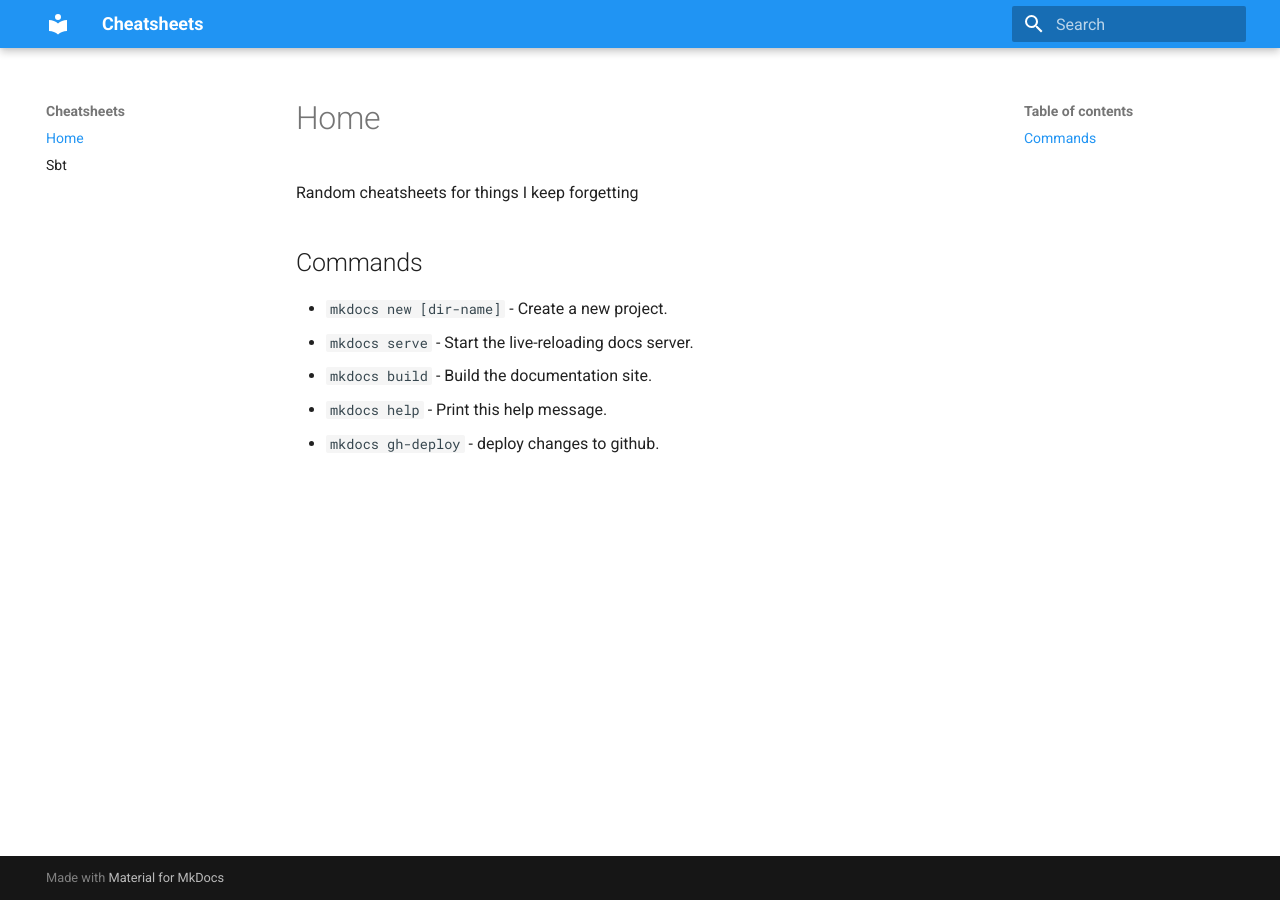
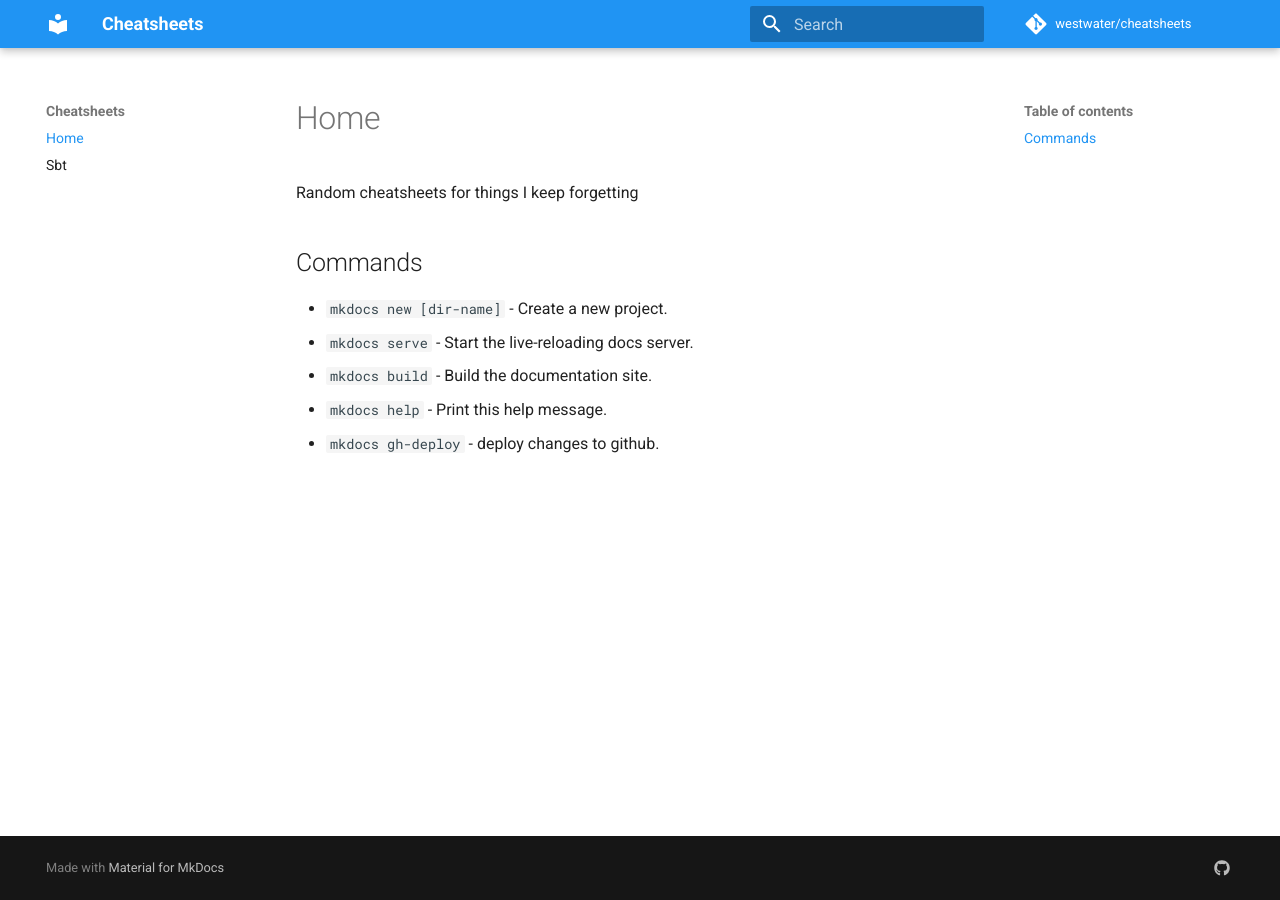
Before and after one commit to westwater/cheatsheets, an MkDocs documentation site: the page built from docs/index.md, in a window 1280 px wide. Built offline with MkDocs 1.6.1 and Material for MkDocs 9.7.7, drawn with Linux system fonts in a browser that asks for light colours; comment, search, counter and statistics services are not loaded; part of the change alters nothing that is shown.

```diff
--- a/mkdocs.yml
+++ b/mkdocs.yml
@@ -1,7 +1,34 @@
-site_name: Cheatsheets
+# Project information
+site_name: 'Cheatsheets'
+site_description: 'A bunch of cheatsheets'
+site_author: 'Westwater'
+site_url: 'https://westwater.github.io/cheatsheets/'
 
+# Repository
+repo_name: 'westwater/cheatsheets'
+repo_url: 'https://github.com/westwater/cheatsheets'
+
+# Configuration
 theme:
   name: 'material'
+  language: 'en'
   palette:
     primary: 'blue'
     accent: 'indigo'
+  font:
+    text: 'Roboto'
+    code: 'Roboto Mono'
+
+# Customization
+extra:
+  social:
+    - type: 'github'
+      link: 'https://github.com/westwater'
+
+# Extensions
+markdown_extensions:
+  - admonition
+  - codehilite:
+      guess_lang: false
+  - toc:
+      permalink: true
```
